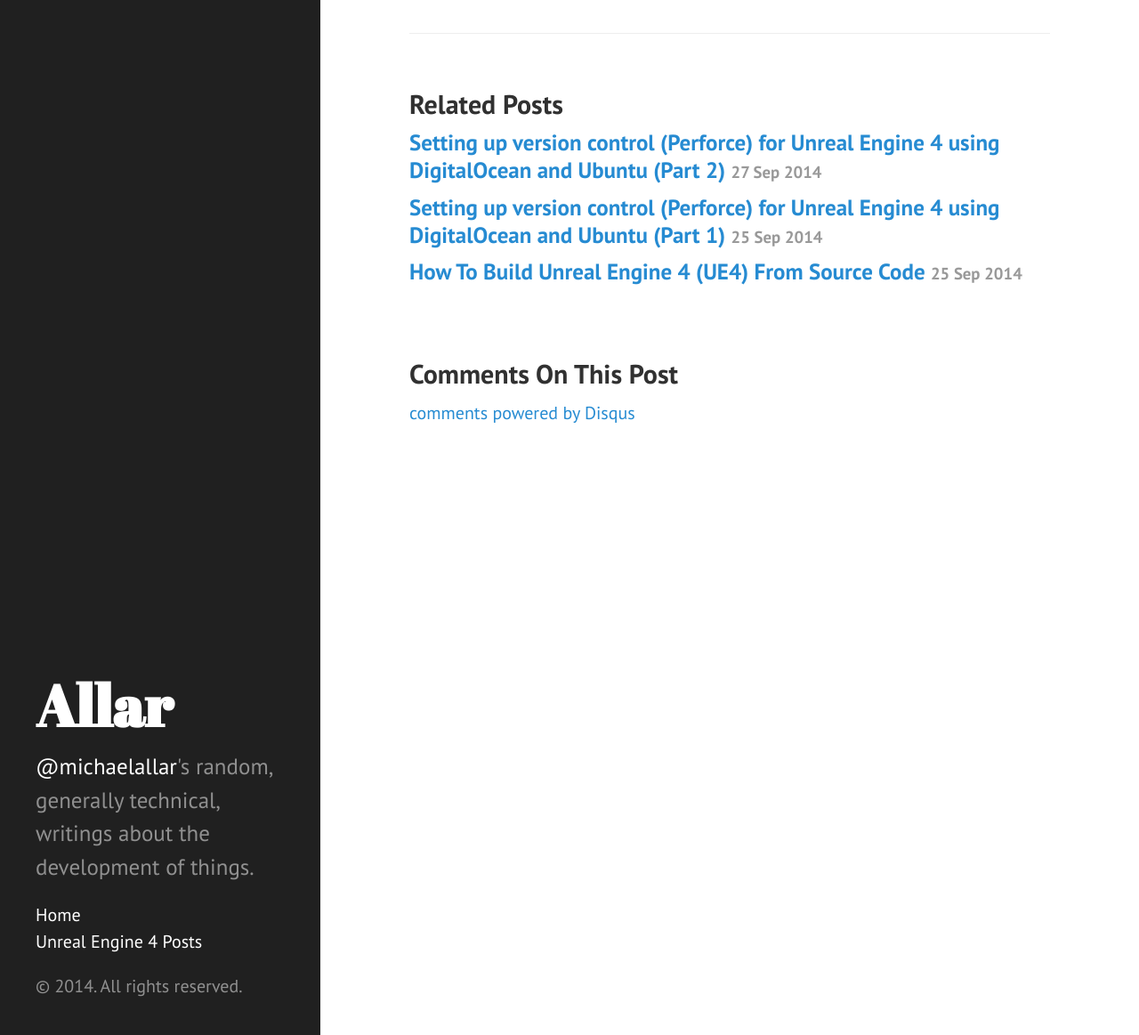
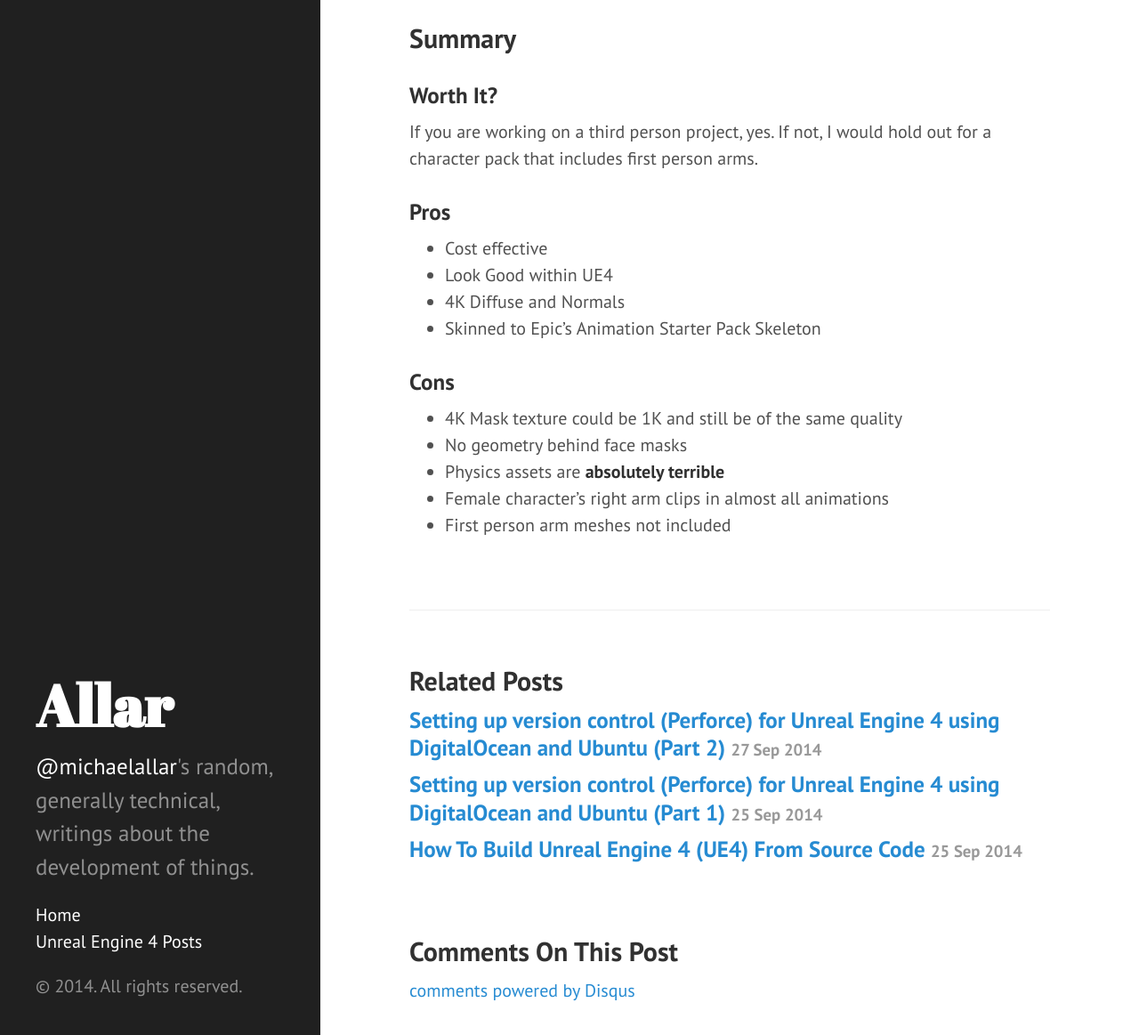
Before and after one commit to Allar/allar.github.io, a Jekyll site: the page built from _posts/2014-09-28-UE4Marketplace-MilCharDark.md, in a window 1280 px wide and 1400 px high, scrolled down 537 px, cut to the strip 237-1400 px from the top of the window. Shown: the whole strip at 89% size. Built offline with Jekyll 4.4.1, drawn with Linux system fonts in a browser that asks for light colours; Markdown is read by kramdown in place of the engine named in the settings; comment, search, counter and statistics services are not loaded.

Commit message:
Updated MilCharDark with pros/cons and new video

```diff
--- a/_posts/2014-09-28-UE4Marketplace-MilCharDark.md
+++ b/_posts/2014-09-28-UE4Marketplace-MilCharDark.md
@@ -3,4 +3,27 @@ layout: post
 title: "UE4 Marketplace Review: Military Character Dark"
 ---
 
-<iframe width="720" height="480" src="//www.youtube.com/embed/gGLF5UXTl8I?list=UUXkrfkh3rtu08D1fZlhbPpw" frameborder="0" allowfullscreen></iframe>
+## Video Review
+
+<iframe width="720" height="480" src="//www.youtube.com/embed/CYbBPkM-2x8" frameborder="0" allowfullscreen></iframe>
+
+## Summary
+
+### Worth It?
+
+If you are working on a third person project, yes. If not, I would hold out for a character pack that includes first person arms.
+
+### Pros
+
+- Cost effective
+- Look Good within UE4
+- 4K Diffuse and Normals
+- Skinned to Epic's Animation Starter Pack Skeleton
+
+### Cons
+
+- 4K Mask texture could be 1K and still be of the same quality
+- No geometry behind face masks
+- Physics assets are **absolutely terrible**
+- Female character's right arm clips in almost all animations
+- First person arm meshes not included
```
